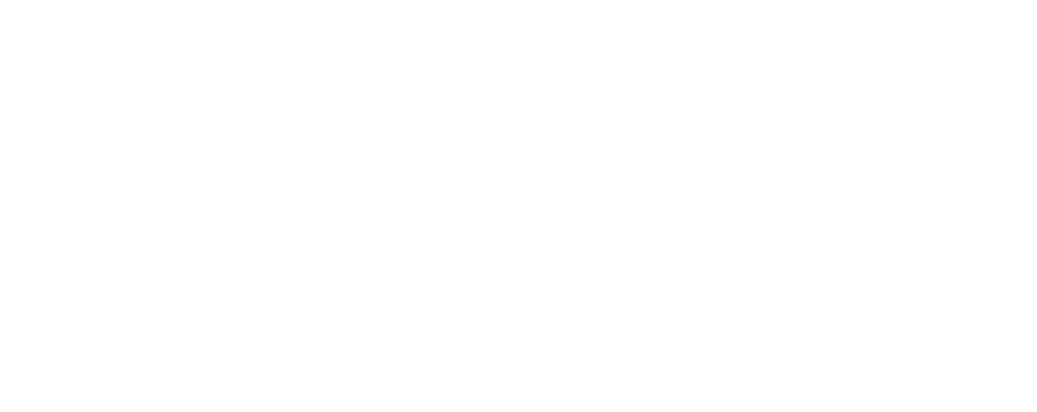
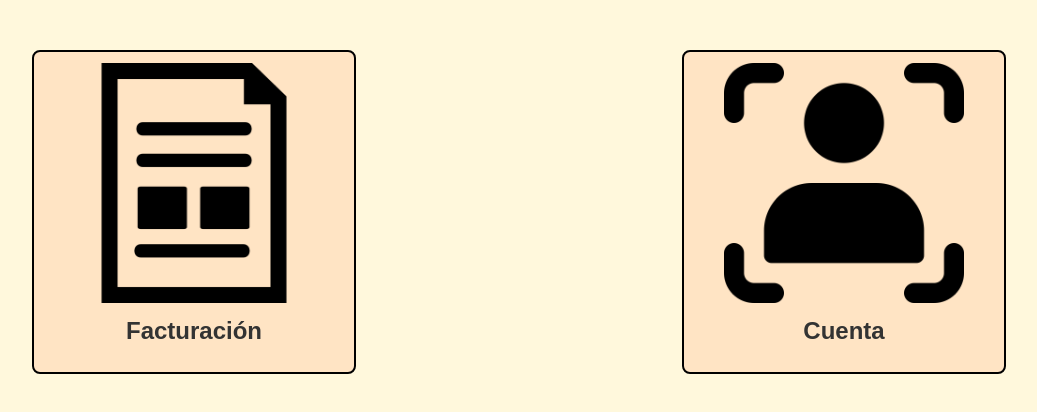
Before and after one commit to jeremy-pixek/Proyecto_Facturas, a website: page public/inicio.html in a window 1280 px wide. Shown: the whole page, without its empty margins (121-1158 px from the left). Drawn offline with Linux system fonts and the light colour scheme.

Commit message:
Creacion de opciones a facturacion y cuenta

```diff
--- a/Backend/ControlUsuario.js
+++ b/Backend/ControlUsuario.js
@@ -3,6 +3,7 @@
 require('dotenv').config();
 const jwt = require('jsonwebtoken');
 const { client } = require('./db');
+const Notiflix = require('notiflix');
 
 //******************************************* Registrar usuario ******************************************************** */
 async function registerUser(req, res) {
--- /dev/null
+++ b/public/StyleFacturacion.css
@@ -0,0 +1,52 @@
+body {
+    font-family: Arial, sans-serif;
+    margin: 0;
+    padding: 0;
+    background-color: #f4f4f4;
+}
+.container {
+    width: 80%;
+    margin: auto;
+    overflow: hidden;
+}
+header {
+    background: #333;
+    color: #fff;
+    padding-top: 30px;
+    min-height: 70px;
+    border-bottom: #77aaff 3px solid;
+}
+header a {
+    color: #fff;
+    text-decoration: none;
+    text-transform: uppercase;
+    font-size: 16px;
+}
+.main {
+    padding: 20px;
+    background: #fff;
+    margin-top: 20px;
+}
+.invoice-header {
+    display: flex;
+    justify-content: space-between;
+    margin-bottom: 20px;
+}
+.invoice-details {
+    margin-bottom: 20px;
+}
+.invoice-details table {
+    width: 100%;
+    border-collapse: collapse;
+}
+.invoice-details th, .invoice-details td {
+    border: 1px solid #ddd;
+    padding: 8px;
+}
+.invoice-details th {
+    background-color: #f2f2f2;
+}
+.total {
+    text-align: right;
+    margin-top: 20px;
+}
--- /dev/null
+++ b/public/StyleInicio.css
@@ -0,0 +1,78 @@
+body {
+    font-family: Arial, sans-serif;
+    margin: 0;
+    padding: 0;
+}
+body {
+    background-color: cornsilk; /* Cambia el color de fondo de la página */
+}
+
+.Caja_Opciones1, .Caja_Opciones2 {
+    width: 250px;               /* Tamaño del recuadro más pequeño */
+    height: 250px;              /* Tamaño del recuadro más pequeño */
+    background-color:bisque;  /* Fondo blanco para los recuadros */
+}
+/* Contenedor de las opciones */
+.Container-Opciones {
+    display: flex;               /* Disposición en línea (horizontal) de los cuadros */
+    justify-content: space-around; /* Espacio entre los cuadros */
+    gap: 20px;                   /* Agrega un espacio entre los recuadros */
+    margin-top: 50px;            /* Margen superior para darle espacio a la parte superior de la página */
+}
+
+/* Estilo común para ambos recuadros */
+.Caja_Opciones1 {
+    width: 300px;               /* Ajusta el tamaño de la caja */
+    height: 300px;              /* Ajusta el tamaño de la caja */
+    display: flex;
+    flex-direction: column;     /* Coloca los elementos en columna (verticalmente) */
+    justify-content: center;    /* Centra el contenido dentro de la caja */
+    align-items: center;        /* Centra el contenido horizontalmente */
+    text-align: center;         /* Centra el texto */
+    border: 2px solid #000;     /* Borde alrededor de la caja */
+    border-radius: 8px;         /* Bordes redondeados */
+    overflow: hidden;           /* Oculta cualquier contenido que sobresalga */
+    padding: 10px;           /* Oculta el desborde de la imagen (si es necesario) */
+}
+
+.Caja_Opciones2{
+    width: 300px;               /* Ajusta el tamaño de la caja */
+    height: 300px;              /* Ajusta el tamaño de la caja */
+    display: flex;
+    flex-direction: column;     /* Coloca los elementos en columna (verticalmente) */
+    justify-content: center;    /* Centra el contenido dentro de la caja */
+    align-items: center;        /* Centra el contenido horizontalmente */
+    text-align: center;         /* Centra el texto */
+    border: 2px solid #000;     /* Borde alrededor de la caja */
+    border-radius: 8px;         /* Bordes redondeados */
+    overflow: hidden;           /* Oculta cualquier contenido que sobresalga */
+    padding: 10px;
+}
+
+.imagen1{
+    width: 80%;                /* La imagen ocupará todo el ancho del recuadro */
+    height: auto;               /* La imagen ocupará todo el alto del recuadro */
+    object-fit: cover;          /* La imagen se ajustará al recuadro sin deformarse */
+}
+
+.imagen2 {
+    width: 80%;
+    /* La imagen ocupa el 100% del ancho de la caja */
+    height: auto;
+    /* Mantiene la proporción de la imagen */
+    object-fit: cover;
+    /* Asegura que la imagen cubra el área sin deformarse */
+
+}
+
+h1 {
+    margin-top: 10px;           /* Da un pequeño margen encima del texto */
+    font-size: 24px;            /* Ajusta el tamaño del texto */
+    color: #333;                /* Cambia el color del texto */
+}
+
+.TextoFacturacion{
+    margin-top: 10px;           /* Da un pequeño margen encima del texto */
+    font-size: 24px;            /* Ajusta el tamaño del texto */
+    color: #333;
+}
--- a/public/inicio.html
+++ b/public/inicio.html
@@ -1,11 +1,34 @@
 <!DOCTYPE html>
 <html lang="es">
+
 <head>
     <meta charset="UTF-8">
     <meta name="viewport" content="width=device-width, initial-scale=1.0">
-    <title>Página en Blanco</title>
+    <title>Inicio</title>
+    <link rel="stylesheet" href="StyleInicio.css">
 </head>
+
 <body>
 
+    <div class="Container-Opciones">
+        <!-- Primer cuadro -->
+        <div class="Caja_Opciones1">
+            <a href="Facturacion.html">
+                <img src="Imagenes/imagen1.png" alt="Imagen1" class="imagen1">
+            </a>
+            <h1 class="TextoFacturacion">Facturación</h1>
+        </div>
+
+
+        <!-- Segundo cuadro -->
+        <div class="Caja_Opciones2">
+            <a href="Cuentas.html">
+                <img src="imagenes/imagen2.png" alt="Imagen2" class="imagen2">
+            </a>
+            <h1 class="TextoCuenta">Cuenta</h1>
+        </div>
+    </div>
+
 </body>
+
 </html>
```
Also changed, not shown: public/Cuentas.html (added, +45 -0 lines), public/Facturacion.html (added, +64 -0 lines), public/login.html (+2 -1 lines), public/registro.html (+1 -1 lines), public/Imagenes/imagen1.png (added), public/Imagenes/imagen2.png (added), public/Imagenes/logo.jpeg (added), public/StyleCuentas.css (added), public/scriptInicio.js (added), 1 other file.
